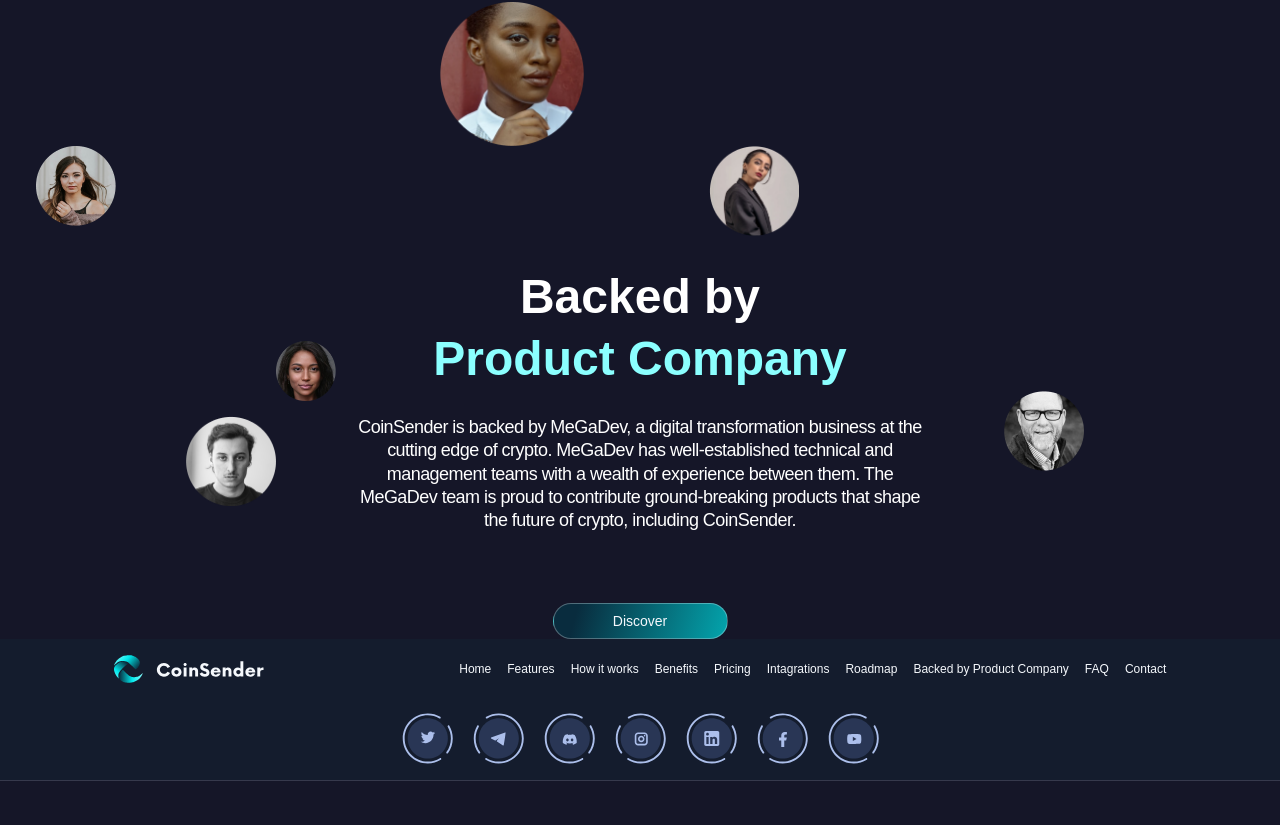
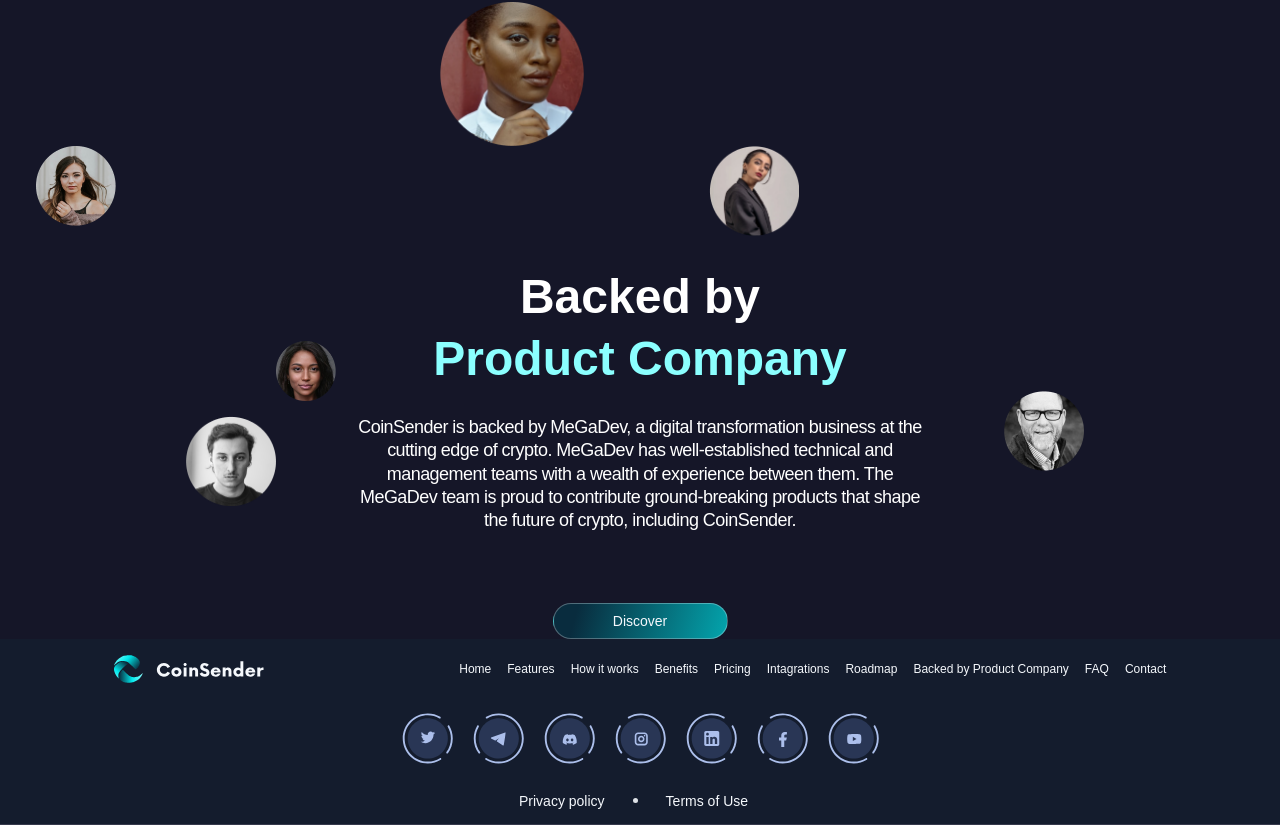
Before and after one commit to Marko193/CoinSender-Landing, a Next.js app: page / in a window 1280 px wide. Shown: the part 7675-8500 px from the top of the page. Before the commit the page ends 8456 px from the top, so only its background shows below. Built offline with nearby package versions, Linux system fonts and the light colour scheme.

Commit message:
feat: added desktop private policy layout

```diff
--- a/src/components/Footer/footer.module.scss
+++ b/src/components/Footer/footer.module.scss
@@ -87,3 +87,36 @@
     padding: 5px 20% 0 20%;
   }
 }
+
+.privacy_policy_wrapper {
+  display: block;
+  margin: 0 auto;
+  width: 242px;
+}
+
+.privacy_policy_layout {
+  display: flex;
+  flex-direction: row;
+  align-items: center;
+  gap: 28px;
+  font-size: 14px;
+  width: 242px;
+  margin-top: 30px;
+
+}
+
+.privacy_policy {
+  cursor: pointer;
+}
+
+.dot {
+  display: block;
+  height: 5px;
+  width: 5px;
+  background-color: rgba(245, 248, 252, 0.9);
+  border-radius: 50%;
+}
+
+.terms_of_use {
+  cursor: pointer;
+}
--- a/src/components/Footer/index.jsx
+++ b/src/components/Footer/index.jsx
@@ -46,6 +46,13 @@
                 <img src='/assets/socials_icons/logo_facebook.svg' alt='social_icon'/>
                 <img src='/assets/socials_icons/logo_youtube.svg' alt='social_icon'/>
             </div>
+            <div className={styles.privacy_policy_wrapper}>
+                <div className={styles.privacy_policy_layout}>
+                    <div className={styles.privacy_policy}>Privacy policy</div>
+                    <span className={styles.dot}></span>
+                    <div className={styles.terms_of_use}>Terms of Use</div>
+                </div>
+            </div>
         </footer>
     );
 }
```
Lines whose indentation alone changed are shown as unchanged.
